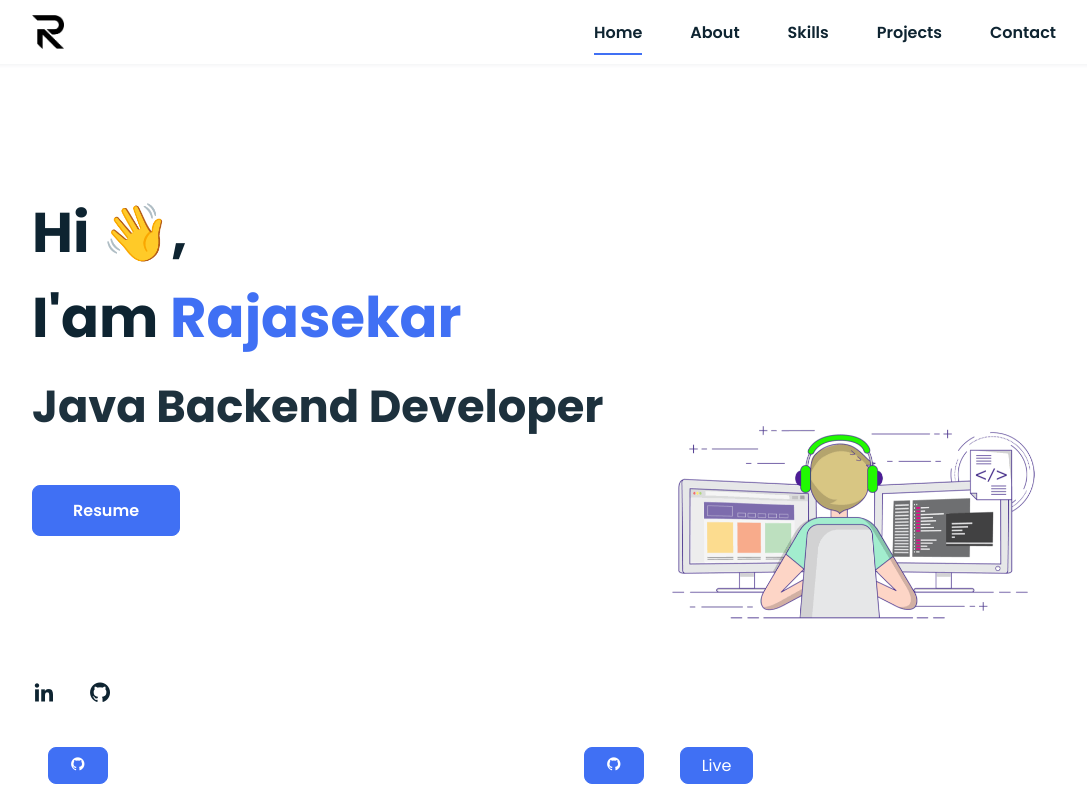
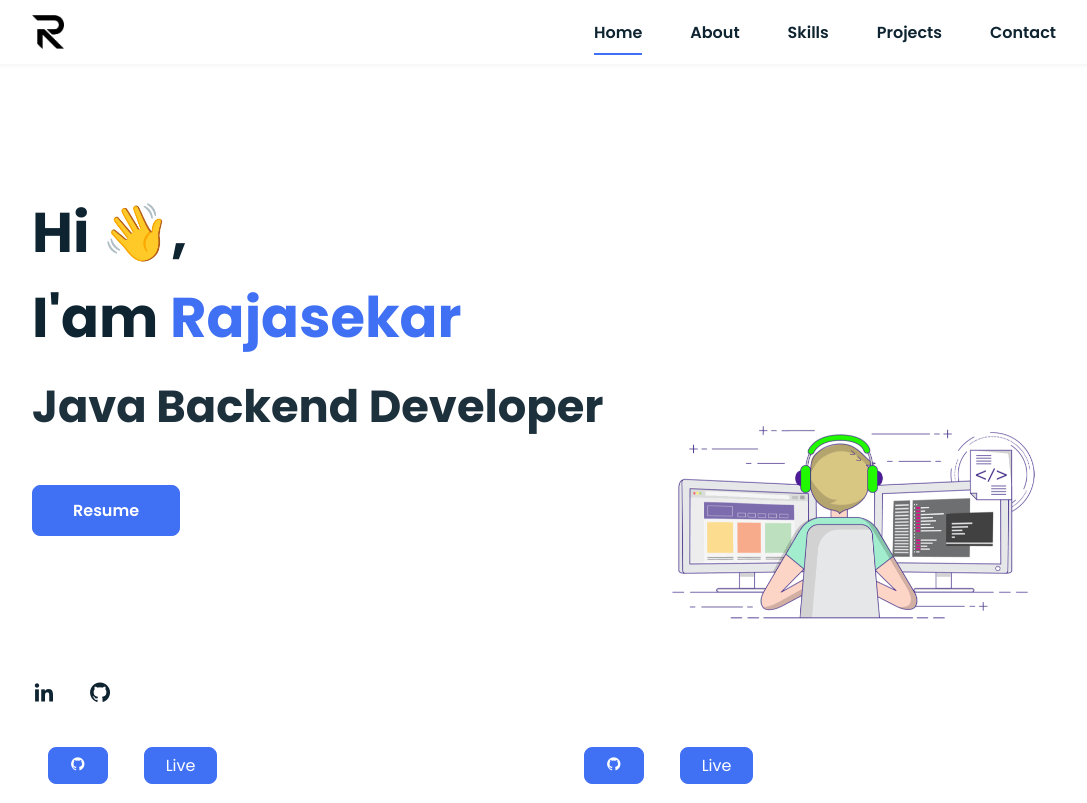
Before and after one commit to 0Raj/Portfolio, a plain HTML site: page index.html in a window 1280 px wide. Shown: the top 803 px of the page, without its empty margins (96-1183 px from the left). Drawn offline with nearby package versions, Linux system fonts and the light colour scheme.

Commit message:
Aws Deployed Link added

```diff
--- a/index.html
+++ b/index.html
@@ -251,9 +251,9 @@
 
               <i class="bx bxl-github"></i>
             </a>
-            <!-- <a href="https://orbitsz.netlify.app" target="_blank" class="small-btn button">
+            <a href="http://paymentwalletapplication-env.eba-vyf27wzp.ap-south-1.elasticbeanstalk.com/" target="_blank" class="small-btn button">
               Live
-            </a> -->
+            </a>
 
             </a>
           </div>
```
